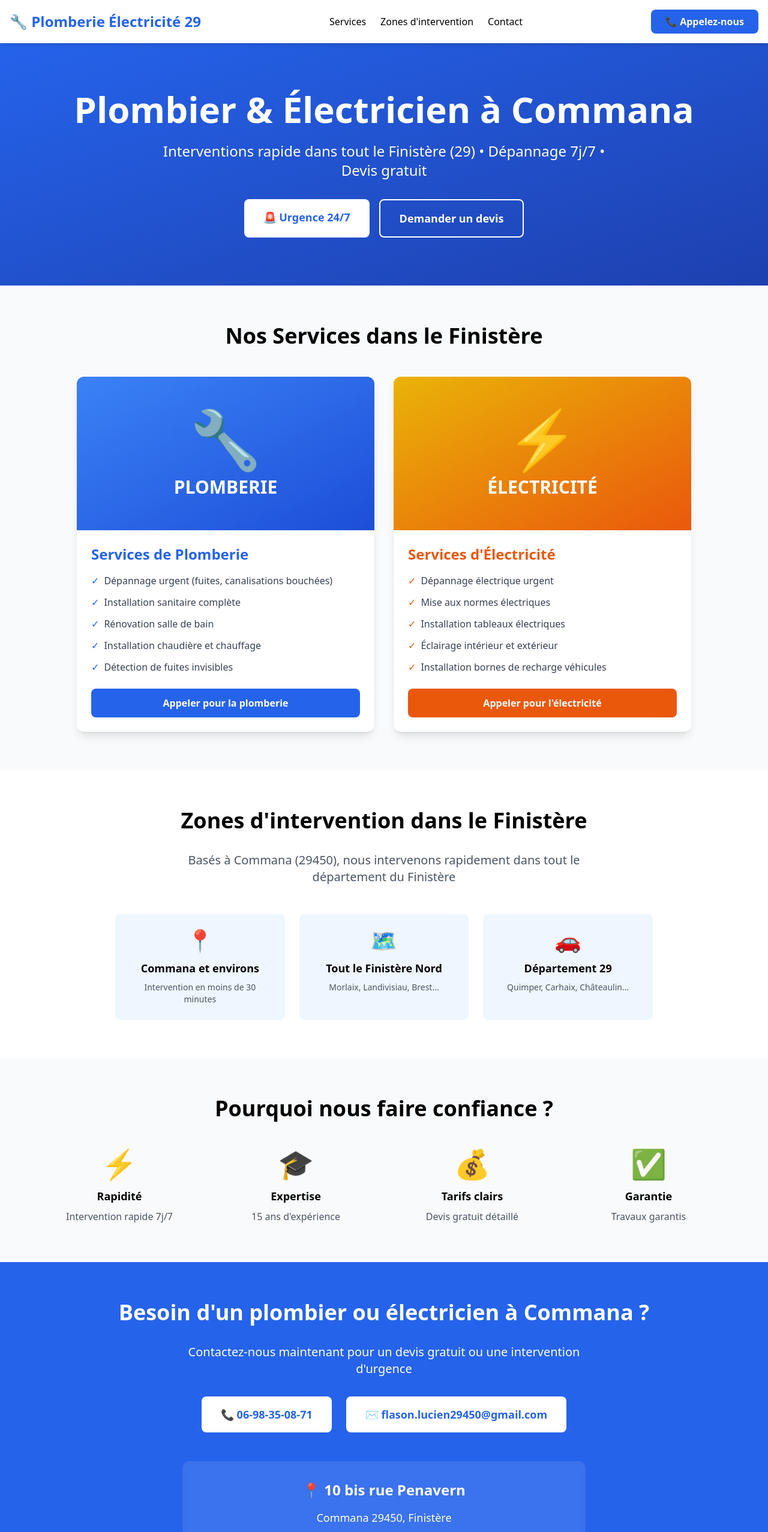
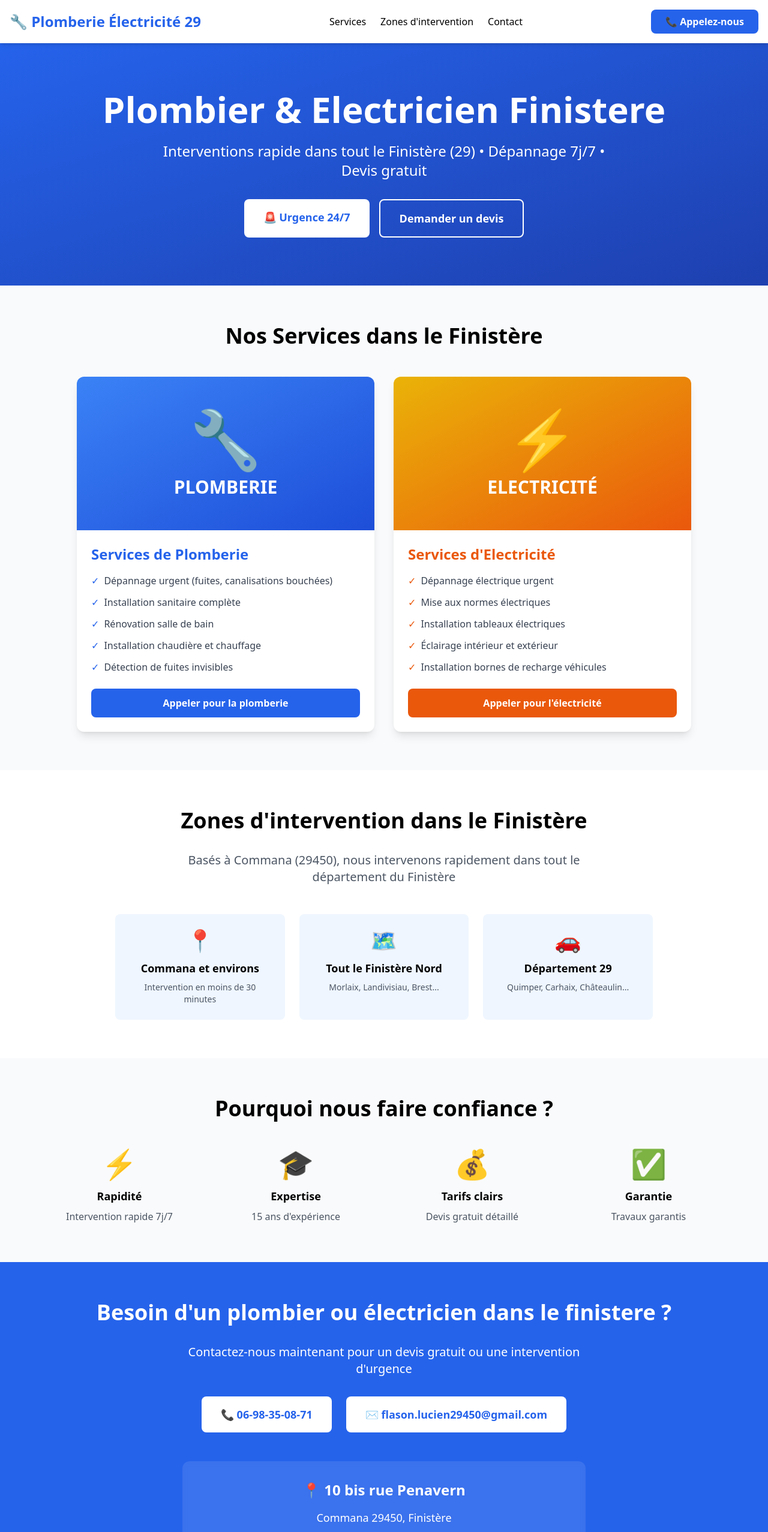
Before and after one commit to ZandolliPJ/plombier-finistere-V3, a Next.js app: page / in a window 1280 px wide. Shown: the top 2554 px of the page at 60% size. Built offline with nearby package versions, Linux system fonts and the light colour scheme.

Commit message:
Modifiez Test Electricité

```diff
--- a/app/layout.tsx
+++ b/app/layout.tsx
@@ -2,12 +2,12 @@ import type { Metadata } from 'next'
 import './globals.css'
 
 export const metadata: Metadata = {
-  title: 'Plombier Électricien Commana (29450) - Interventions Rapides Finistère',
+  title: 'Plombier Electricien  - Interventions Rapides Finistère',
   description: 'Plombier et électricien professionnel à Commana et dans tout le Finistère (29). Dépannage urgent 7j/7, installation, rénovation. Devis gratuit.',
   keywords: 'plombier Commana, électricien Commana, plombier Finistère, électricien Finistère, dépannage plomberie 29, dépannage électricité 29, plombier 29450',
   authors: [{ name: 'Plomberie Électricité Finistère' }],
   openGraph: {
-    title: 'Plombier Électricien à Commana (29450) - Finistère',
+    title: 'Plombier Electricien - Finistère',
     description: 'Services de plomberie et électricité professionnels dans le Finistère. Interventions rapides à Commana et alentours.',
     type: 'website',
     locale: 'fr_FR',
--- a/app/page.tsx
+++ b/app/page.tsx
@@ -1,5 +1,6 @@
-import Image from 'next/image'
-import Link from 'next/link'
+"use client";
+import Image from 'next/image';
+import Link from 'next/link';
 
 export default function Home() {
   return (
@@ -25,7 +26,7 @@ export default function Home() {
       <section className="bg-gradient-to-br from-blue-600 to-blue-800 text-white py-20">
         <div className="container mx-auto px-4 text-center">
           <h1 className="text-4xl md:text-6xl font-bold mb-6">
-            Plombier & Électricien à Commana
+            Plombier & Electricien Finistere
           </h1>
           <p className="text-xl md:text-2xl mb-8 max-w-3xl mx-auto">
             Interventions rapide dans tout le Finistère (29) • Dépannage 7j/7 • Devis gratuit
@@ -84,7 +85,7 @@ export default function Home() {
                   </li>
                 </ul>
                 <div className="mt-6">
-                  <a href="tel:+33 06-98-35-08-71" className="block text-center bg-primary text-white px-6 py-3 rounded-lg hover:bg-secondary transition font-semibold">
+                  <a href="tel: 06-98-35-08-71" className="block text-center bg-primary text-white px-6 py-3 rounded-lg hover:bg-secondary transition font-semibold">
                     Appeler pour la plomberie
                   </a>
                 </div>
@@ -97,12 +98,12 @@ export default function Home() {
                 <div className="absolute inset-0 flex items-center justify-center">
                   <div className="text-white text-center">
                     <div className="text-8xl mb-4">⚡</div>
-                    <h3 className="text-3xl font-bold">ÉLECTRICITÉ</h3>
+                    <h3 className="text-3xl font-bold">ELECTRICITÉ</h3>
                   </div>
                 </div>
               </div>
               <div className="p-6">
-                <h3 className="text-2xl font-bold mb-4 text-orange-600">Services d'Électricité</h3>
+                <h3 className="text-2xl font-bold mb-4 text-orange-600">Services d'Electricité</h3>
                 <ul className="space-y-3 text-gray-700">
                   <li className="flex items-start">
                     <span className="text-orange-600 mr-2">✓</span>
@@ -202,17 +203,17 @@ export default function Home() {
       <section id="contact" className="py-16 bg-primary text-white">
         <div className="container mx-auto px-4 text-center">
           <h2 className="text-3xl md:text-4xl font-bold mb-8">
-            Besoin d'un plombier ou électricien à Commana ?
+            Besoin d'un plombier ou électricien dans le finistere ?
           </h2>
           <p className="text-xl mb-8 max-w-2xl mx-auto">
             Contactez-nous maintenant pour un devis gratuit ou une intervention d'urgence
           </p>
 
           <div className="flex flex-col md:flex-row gap-6 justify-center items-center mb-12">
-            <a href="tel:+33 06-98-35-08-71" className="bg-white text-primary px-8 py-4 rounded-lg font-bold text-lg hover:bg-gray-100 transition flex items-center gap-2">
+            <a href="tel: 06-98-35-08-71" className="bg-white text-primary px-8 py-4 rounded-lg font-bold text-lg hover:bg-gray-100 transition flex items-center gap-2">
               📞 06-98-35-08-71
             </a>
-            <a href="mailto:contact@votre-site.com" className="bg-white text-primary px-8 py-4 rounded-lg font-bold text-lg hover:bg-gray-100 transition flex items-center gap-2">
+            <a href="mailto:flason.lucien29450@gmail.com" className="bg-white text-primary px-8 py-4 rounded-lg font-bold text-lg hover:bg-gray-100 transition flex items-center gap-2">
               ✉️ flason.lucien29450@gmail.com
             </a>
           </div>
@@ -231,7 +232,7 @@ export default function Home() {
       {/* Footer */}
       <footer className="bg-gray-900 text-white py-8">
         <div className="container mx-auto px-4 text-center">
-          <p className="mb-4">© 2024 Plomberie Électricité Finistère - Tous droits réservés</p>
+          <p className="mb-4">© 2026 Plomberie Électricité Finistère - Tous droits réservés</p>
           <p className="text-gray-400 text-sm">
             Plombier et électricien à Commana (29450) et dans tout le Finistère
           </p>
```
